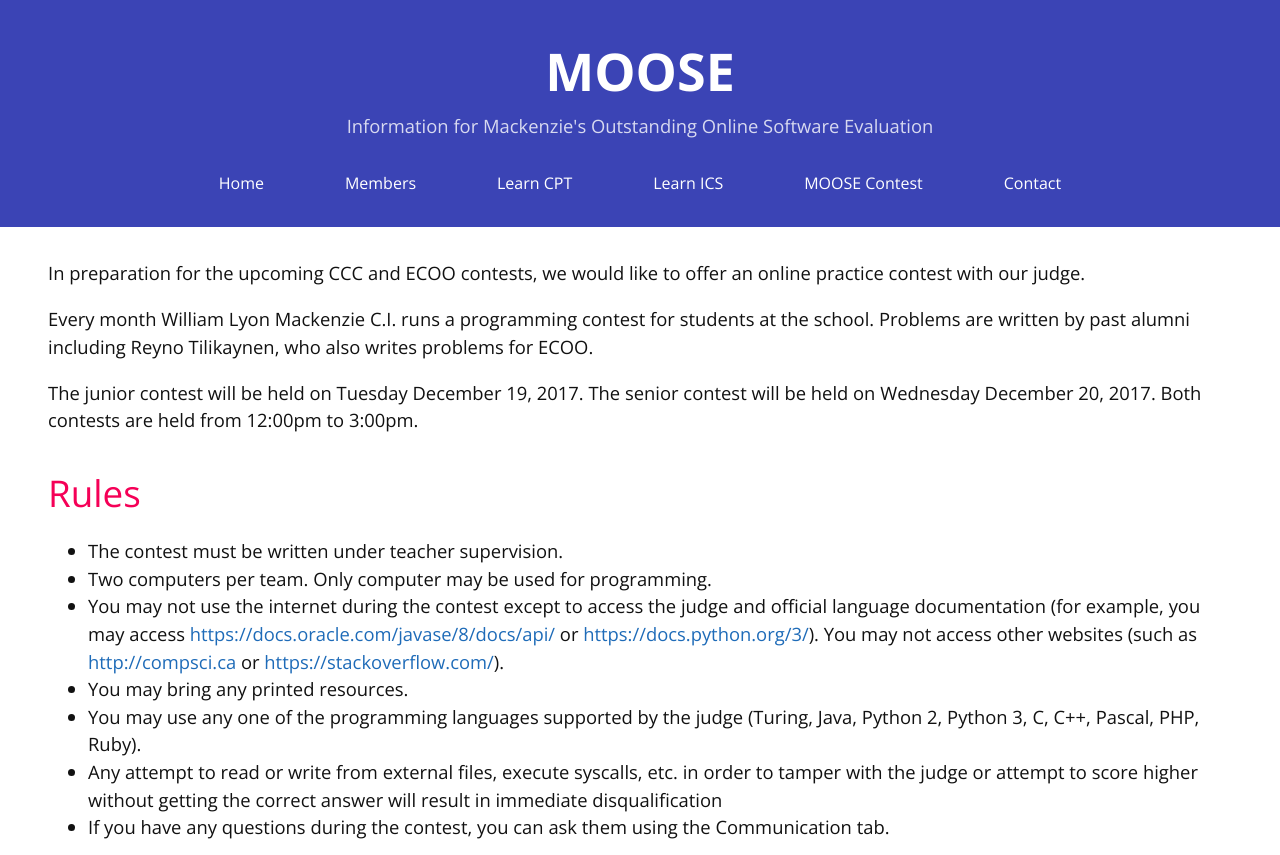
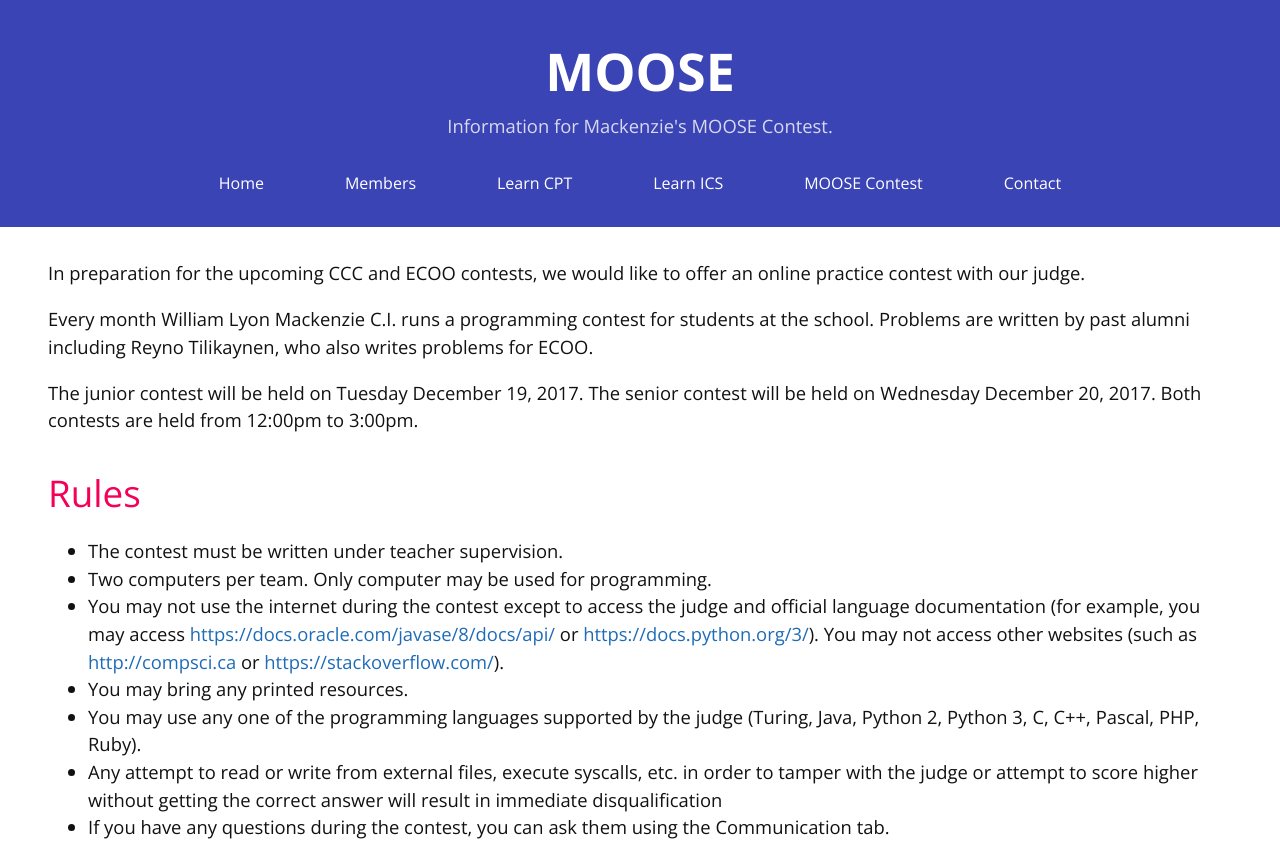
Before and after one commit to mcpt/mcpt.github.io, a Jekyll site: the page built from moose.md, in a window 1280 px wide, cut to the strip 0-855 px from the top of the page. Built offline with Jekyll 4.4.1, drawn with Linux system fonts in a browser that asks for light colours.

Commit message:
Abbreviations are boring.

```diff
--- a/moose.md
+++ b/moose.md
@@ -1,7 +1,7 @@
 ---
 layout: default
 title: MOOSE
-description: Information for Mackenzie's Outstanding Online Software Evaluation
+description: Information for Mackenzie's MOOSE Contest.
 permalink: /moose/
 ---
 
```
